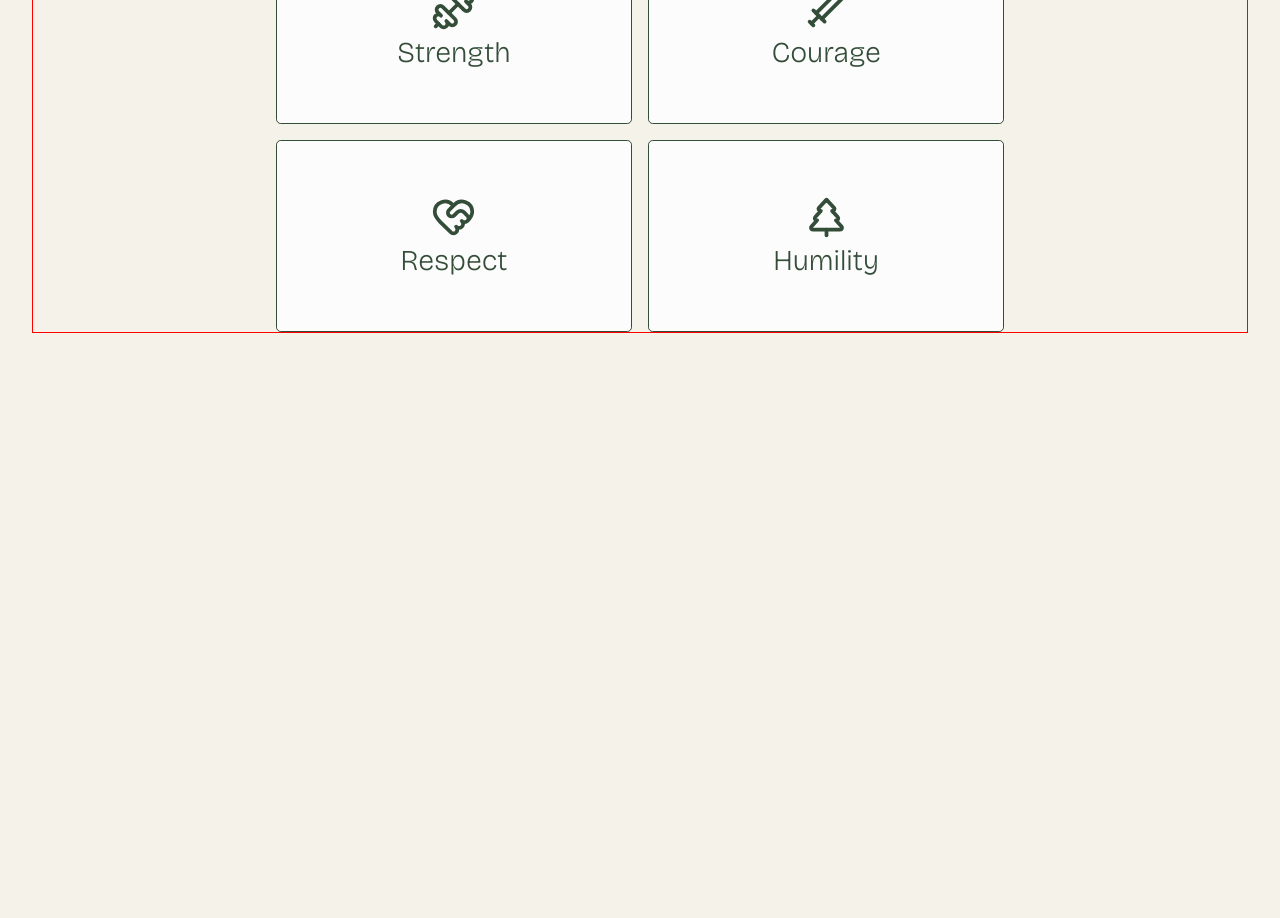
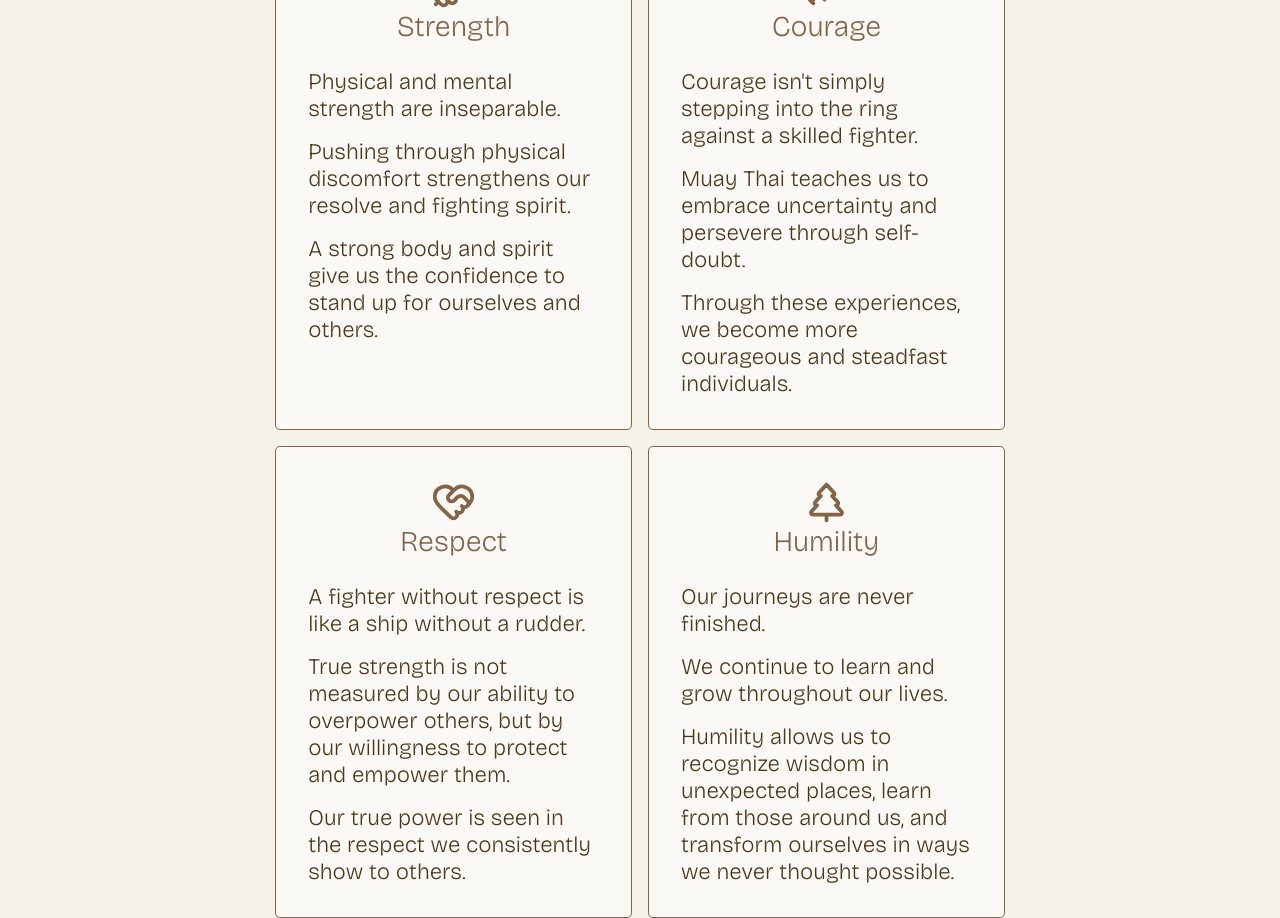
Before and after one commit to joeylee08/palang-muay-thai, a React (Vite) app in the folder client/: page / in a window 1280 px wide. Shown: the part 1460-2378 px from the top of the page. Before the commit the page ends 1793 px from the top, so only its background shows below. Built offline with nearby package versions, Linux system fonts and the light colour scheme.

Commit message:
ValuesCard

```diff
--- a/client/src/pages/Home.tsx
+++ b/client/src/pages/Home.tsx
@@ -32,20 +32,40 @@ const Home = () => {
 				<h2 className='sectionHeading'>Our Core Values</h2>
 				<div className='valuesBox'>
 					<div className='valuesCard'>
+						<div className='valuesCardIcon'>
 							<Dumbbell size={45}/>
 							Strength
 						</div>
+						<p>Physical and mental strength are inseparable.</p>
+						<p>Pushing through physical discomfort strengthens our resolve and fighting spirit.</p>
+						<p>A strong body and spirit give us the confidence to stand up for ourselves and others.</p>
+						</div>
 					<div className='valuesCard'>
+						<div className='valuesCardIcon'>
 							<Sword size={45}/>
 							Courage
 						</div>
+						<p>Courage isn't simply stepping into the ring against a skilled fighter.</p>
+						<p>Muay Thai teaches us to embrace uncertainty and persevere through self-doubt.</p>
+						<p>Through these experiences, we become more courageous and steadfast individuals.</p>
+					</div>
 					<div className='valuesCard'>
+						<div className='valuesCardIcon'>
 							<HeartHandshake size={45}/>
 							Respect
 						</div>
+						<p>A fighter without respect is like a ship without a rudder.</p>
+						<p>True strength is not measured by our ability to overpower others, but by our willingness to protect and empower them.</p>
+						<p>Our true power is seen in the respect we consistently show to others.</p>
+					</div>
 					<div className='valuesCard'>
+						<div className='valuesCardIcon'>
 							<TreePine size={45}/>
 							Humility
+						</div>
+						<p>Our journeys are never finished.</p>
+						<p>We continue to learn and grow throughout our lives.</p>
+						<p>Humility allows us to recognize wisdom in unexpected places, learn from those around us, and transform ourselves in ways we never thought possible.</p>
 					</div>
 				</div>
 			</div>
--- a/client/src/styles.css
+++ b/client/src/styles.css
@@ -1,9 +1,9 @@
 /*
 white #FFFFFF;
-off-white #FCFCFC;
+off-white #FAF9F6;
 ivory #F5F2E9;
 sand #D8CDB9;
-brown #846347;
+brown #846347; [borders]
 dark-brown #4B3619;
 dark-green #344D38;
 charcoal #252923;
@@ -63,19 +63,28 @@ p {
 }
 .valuesCard {
 	width: 100%;
-	height: 12rem;
+	height: auto;
 	display: flex;
-	gap: 0.25rem;
 	flex-direction: column;
-	align-items: center;
-	justify-content: center;
-	border: 0.05rem solid #344D38;
+	justify-content: flex-start;
+	border: 0.05rem solid #846347;
 	border-radius: 0.3rem;
-	padding: 0.75rem;
-	background-color: #fcfcfc;
-	color: #344D38;
+	padding: 2rem;
+	background-color: #FAF9F6;
+	color: #846347;
 	font-size: 1.8rem;
 	font-weight: 250;
+	gap: 1rem;
+}
+.valuesCard p {
+	margin: 0;
+}
+.valuesCardIcon {
+	display: flex;
+	flex-direction: column;
+	justify-content: center;
+	align-items: center;
+	margin-bottom: 0.5rem;
 }
 .mainPage {
 	display: flex;
@@ -83,7 +92,7 @@ p {
 	width: 95%;
 	margin: 0 auto;
 	background-color: #F5F2E9;
-	border: 1px solid red;
+	/* border: 1px solid red; */
 }
 .sectionHeading {
 	width: 100%;
```
Lines whose indentation alone changed are shown as unchanged.
